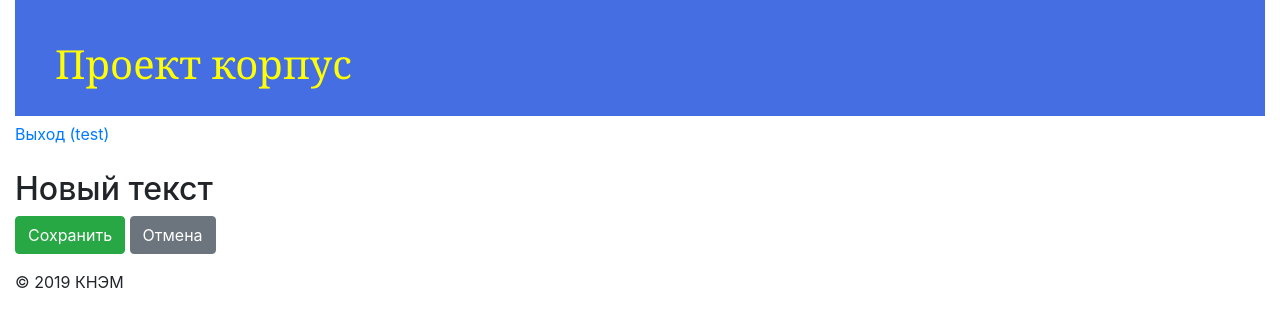
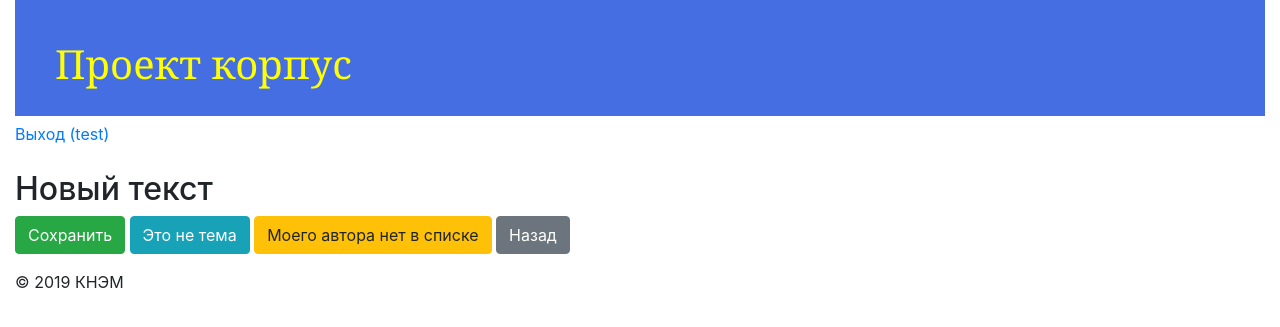
Before and after one commit to HedgehogFog/ProjectCorpus, a Django app: page /content/item/create/1 in a window 1280 px wide. Shown: the top 327 px of the page. Run offline with Django 3.2, Linux system fonts and the light colour scheme; a user stored in the database is signed in; parts of the project's set-up code (start-up, migrations or seed data) failed here and were passed over; some libraries are stand-ins or nearby versions.

Commit message:
兑兄只 Forms for author and theme

```diff
--- a/corp/templates/corp/item_create.html
+++ b/corp/templates/corp/item_create.html
@@ -8,7 +8,9 @@
         {{ form.as_p }}
         <div class="form-group">
           <button type="submit" class="btn btn-success">Сохранить</button>
-          <a href="{% url 'header_content' id_corp=id_corp %}" class="btn btn-secondary">Отмена</a>
+          <a href="{% url 'item_create_theme'  id_corp=id_corp %}" class="btn btn-info">Это не тема </a>
+          <a href="{% url 'item_create_author' id_corp=id_corp %}" class="btn btn-warning">Моего автора нет в списке </a>
+          <a href="{% url 'header_content' id_corp=id_corp %}" class="btn btn-secondary">Назад</a>
         </div>
     </form>
 {% endblock %}
```
Also changed, not shown: corp/templates/corp/author_theme_create.html (added, +14 -0 lines).
